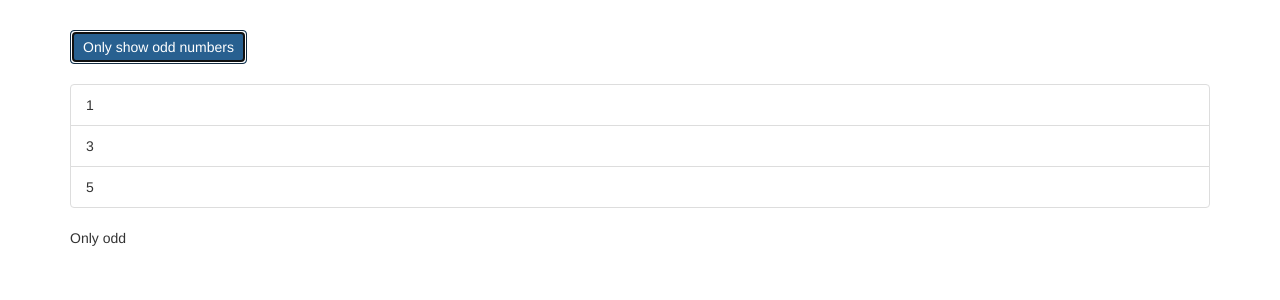
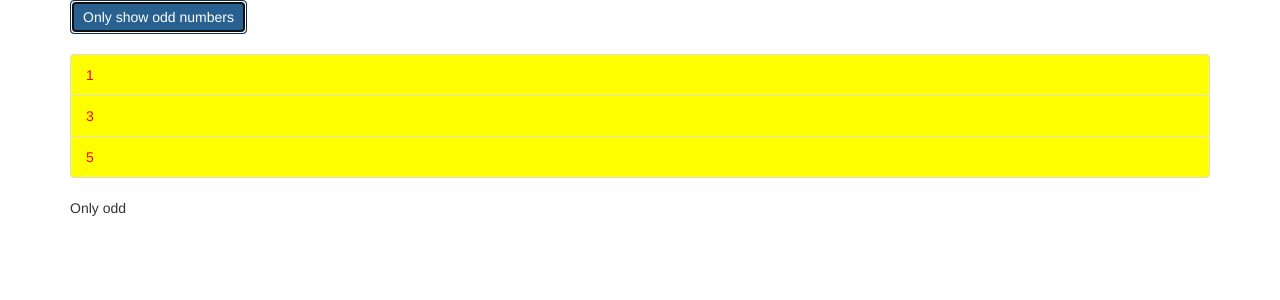
Before and after one commit to GeorPavl/Udemy-Courses-Cook-Book, an Angular app in the folder Angular - The Complete Guide (2023 Edition)/section-7/directives-start/: page / in a window 1280 px wide. Both pictures are taken after a click on the button "Only show odd numbers". Shown: the top 300 px of the page. Built offline with nearby package versions, Linux system fonts and the light colour scheme.

Commit message:
AMC #7.1: IMPLEMENT ngClass and ngStyle directives

```diff
--- a/Angular - The Complete Guide (2023 Edition)/section-7/directives-start/src/app/app.component.css
+++ b/Angular - The Complete Guide (2023 Edition)/section-7/directives-start/src/app/app.component.css
@@ -1,3 +1,8 @@
+.odd
 .container {
   margin-top: 30px;
 }
+
+.odd {
+  color: red;
+}
--- a/Angular - The Complete Guide (2023 Edition)/section-7/directives-start/src/app/app.component.html
+++ b/Angular - The Complete Guide (2023 Edition)/section-7/directives-start/src/app/app.component.html
@@ -9,15 +9,19 @@
         <div *ngIf="onlyOdd">
           <li
             class="list-group-item"
-            *ngFor="let number of oddNumbers">
-            {{number}}
+            [ngClass]="{odd: odd % 2 !== 0}"
+            [ngStyle]="{backgroundColor: odd % 2 !== 0 ? 'yellow' : 'transparent'}"
+            *ngFor="let odd of oddNumbers">
+            {{odd}}
           </li>
         </div>
         <div *ngIf="!onlyOdd">
           <li
             class="list-group-item"
-            *ngFor="let number of evenNumbers">
-            {{number}}
+            [ngClass]="{odd: odd % 2 === 0}"
+            [ngStyle]="{backgroundColor: odd % 2 === 0 ? 'yellow' : 'transparent'}"
+            *ngFor="let even of evenNumbers">
+            {{even}}
           </li>
         </div>
       </ul>
```
